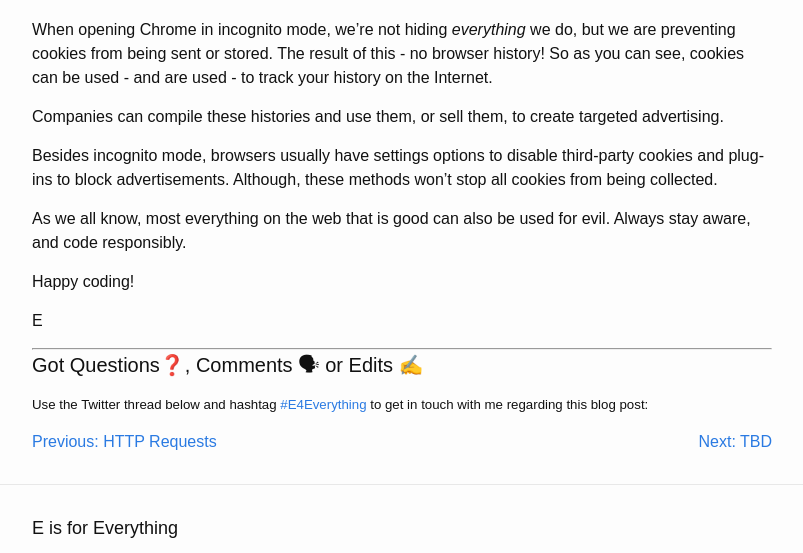
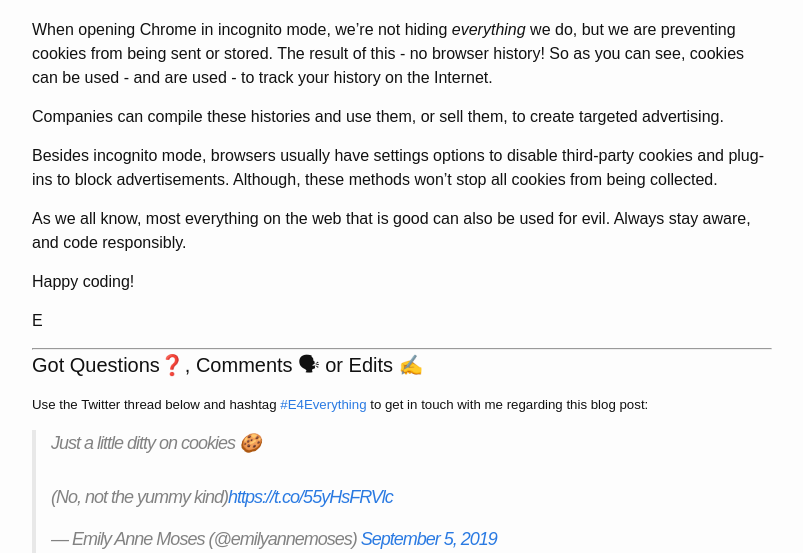
Before and after one commit to emilyannemoses/blog, a Jekyll site: the page built from _posts/2019-09-05-cookies.md, in a window 1280 px wide and 900 px high, scrolled down 710 px, cut to the strip 0-553 px from the top of the window. Shown: the whole strip, without its empty margins (238-1041 px from the left). Built offline with Jekyll 4.4.1, drawn with Linux system fonts in a browser that asks for light colours; comment, search, counter and statistics services are not loaded.

Commit message:
added tweet

```diff
--- a/_posts/2019-09-05-cookies.md
+++ b/_posts/2019-09-05-cookies.md
@@ -34,4 +34,6 @@ E
 <h4>Got Questions❓, Comments 🗣 or Edits ✍</h4>
 <h5>Use the Twitter thread below and hashtag <a href="https://twitter.com/hashtag/e4everything?f=tweets&vertical=default&lang=en" target="_blank">#E4Everything</a> to get in touch with me regarding this blog post:</h5>
 
+<blockquote class="twitter-tweet"><p lang="en" dir="ltr">Just a little ditty on cookies 🍪<br><br>(No, not the yummy kind)<a href="https://t.co/55yHsFRVlc">https://t.co/55yHsFRVlc</a></p>&mdash; Emily Anne Moses (@emilyannemoses) <a href="https://twitter.com/emilyannemoses/status/1169695396664348672?ref_src=twsrc%5Etfw">September 5, 2019</a></blockquote> <script async src="https://platform.twitter.com/widgets.js" charset="utf-8"></script>
+
 <span><a href="https://eamoses.github.io/blog/2019/08/02/axios-fetch.html" style="float:left;">Previous: HTTP Requests</a><a href="#" style="float:right;">Next: TBD</a></span>
```
